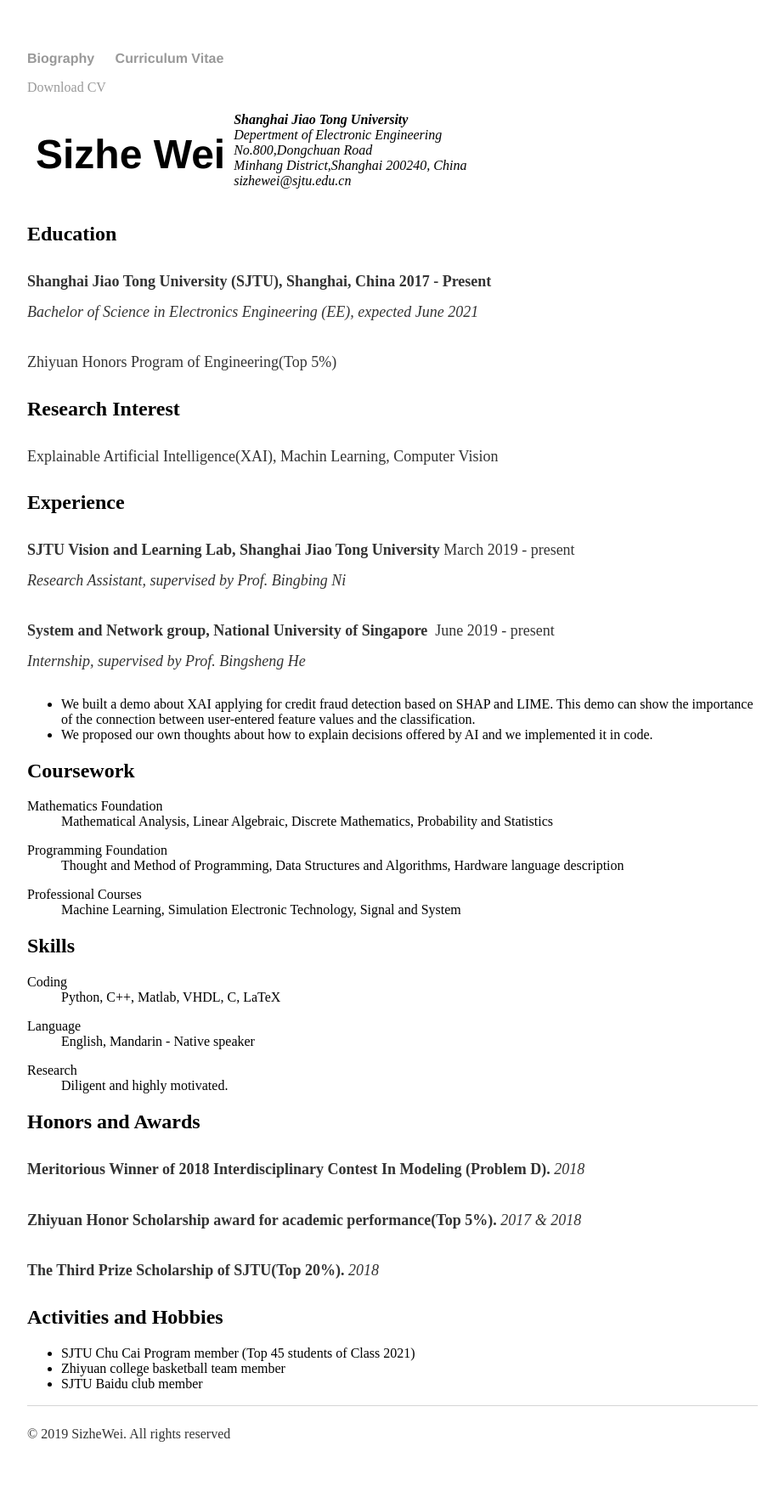
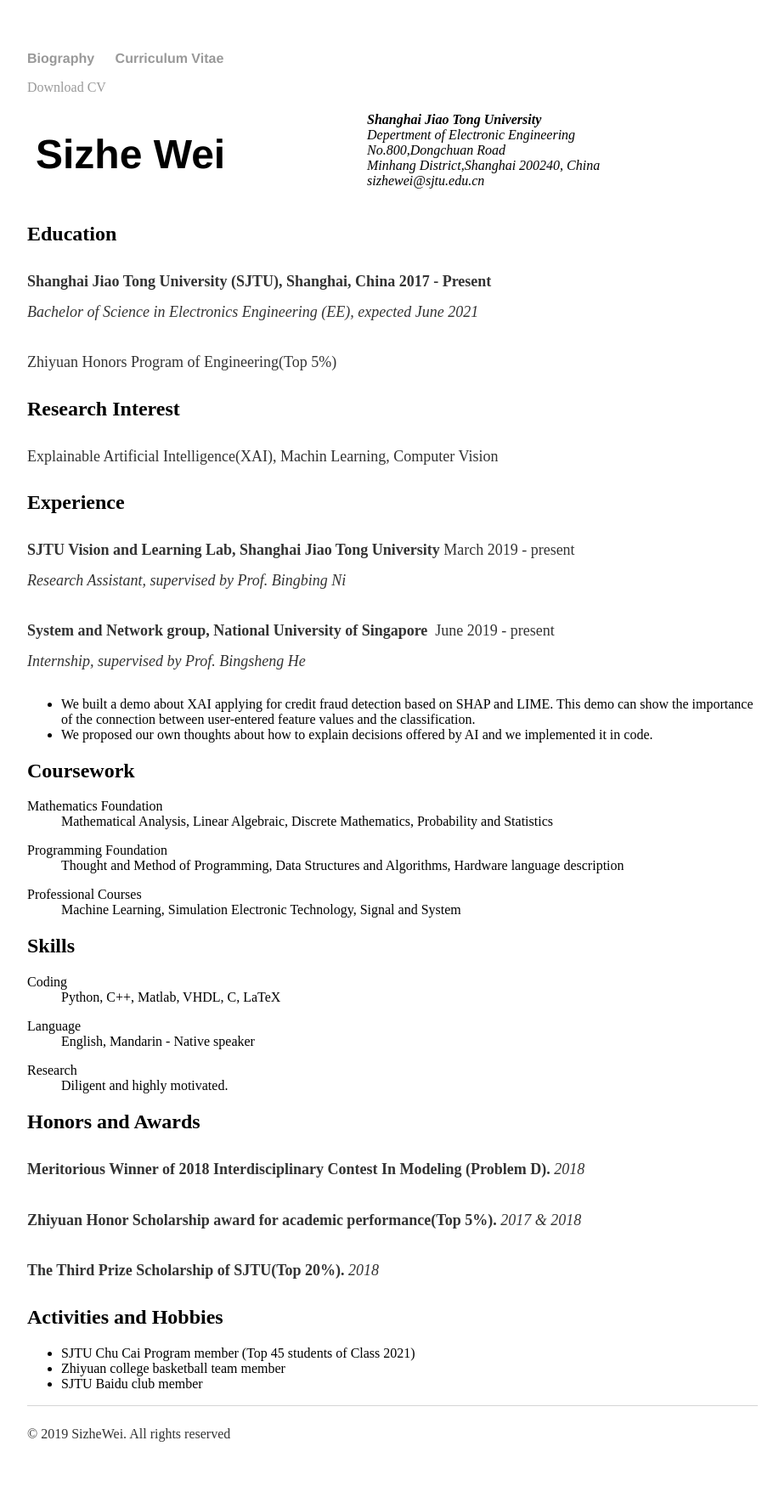
Before and after one commit to SizheWei/SizheWei.github.io, a Jekyll site: the page built from cv/index.html, in a window 1280 px wide. Shown: the whole page at 85% size, without its empty margins (178-1095 px from the left). Built offline with Jekyll 4.4.1, drawn with Linux system fonts in a browser that asks for light colours.

Commit message:
resize the width

```diff
--- a/cv/index.html
+++ b/cv/index.html
@@ -9,7 +9,7 @@
 			<div style="float:left;padding:10px">
 				<span itemprop="name"><h1>Sizhe Wei</h1></span>
 			</div>
-			<div style="padding:20px;padding-left:100px">
+			<div style="padding:20px;padding-left:400px">
 				<address>
 					<span itemprop="affiliation"><strong>Shanghai Jiao Tong University</strong><br></span>
 					<span itemprop="affiliation">Depertment of Electronic Engineering<br></span>
```
